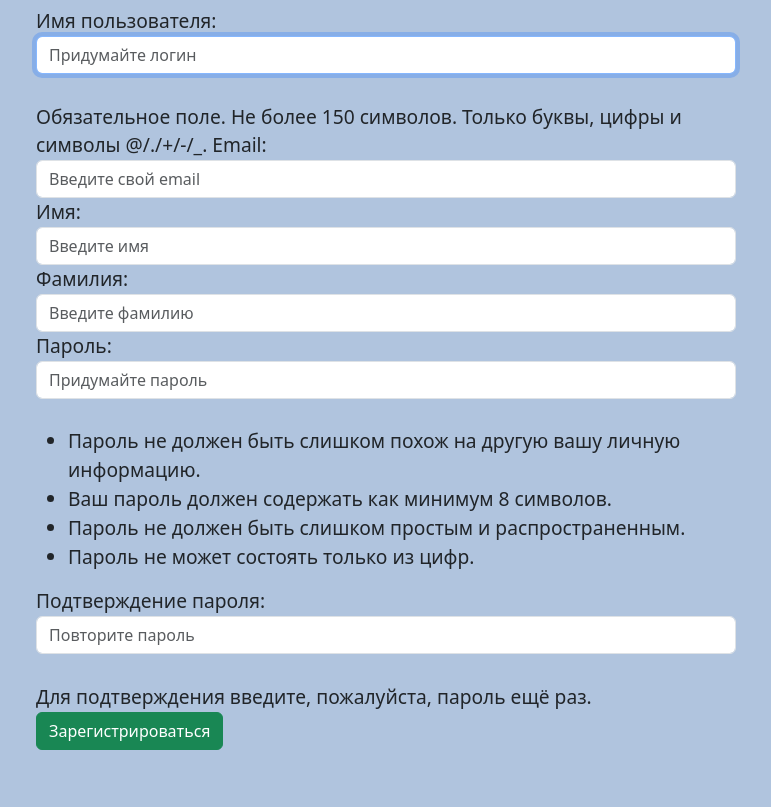
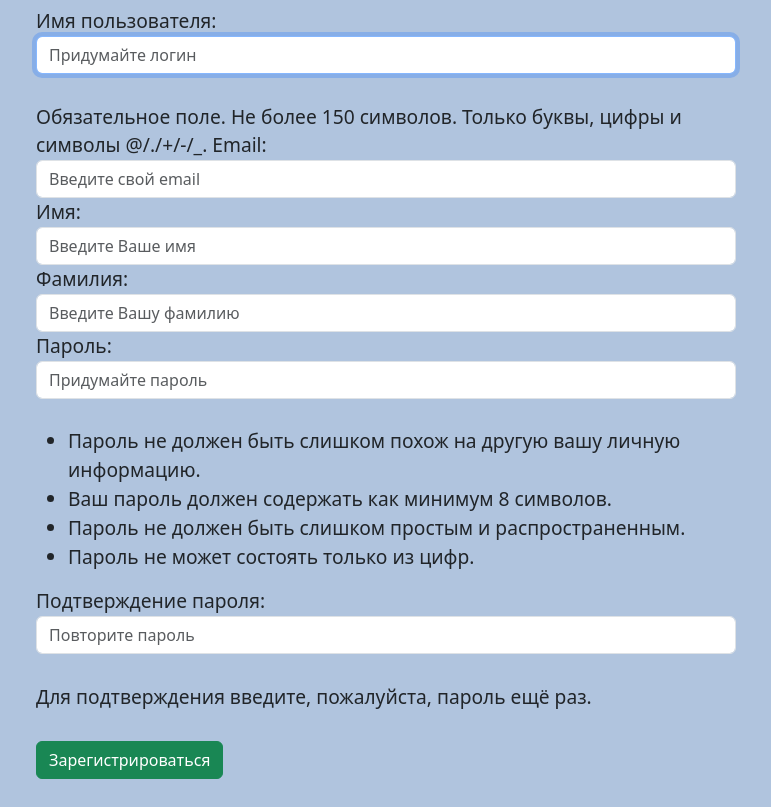
Before and after one commit to Lirikman/django_progect_dev, a Django app: page /users/register in a window 1280 px wide. Shown: the part 818-1625 px from the top of the page, without its empty margins (46-817 px from the left). Before the commit the page ends 1597 px from the top, so only its background shows below. Run offline with Django 5.2, Linux system fonts and the light colour scheme.

```diff
--- a/it_profi/users/forms.py
+++ b/it_profi/users/forms.py
@@ -20,8 +20,8 @@ class RegistrationUserForm(UserCreationForm):
         for field in self.fields:
             self.fields['username'].widget.attrs.update({'placeholder': 'Придумайте логин'})
             self.fields['email'].widget.attrs.update({'placeholder': 'Введите свой email'})
-            self.fields['first_name'].widget.attrs.update({'placeholder': 'Введите имя'})
-            self.fields['last_name'].widget.attrs.update({'placeholder': 'Введите фамилию'})
+            self.fields['first_name'].widget.attrs.update({'placeholder': 'Введите Ваше имя'})
+            self.fields['last_name'].widget.attrs.update({'placeholder': 'Введите Вашу фамилию'})
             self.fields['password1'].widget.attrs.update({'placeholder': 'Придумайте пароль'})
             self.fields['password2'].widget.attrs.update({'placeholder': 'Повторите пароль'})
             self.fields[field].widget.attrs.update({'class': 'form-control', 'autocomplete': 'off'})
--- a/it_profi/users/templates/users/registration.html
+++ b/it_profi/users/templates/users/registration.html
@@ -15,6 +15,7 @@
     <form method="post">
         {% csrf_token %}
         {{ form.as_table }}
+        <br><br>
         <button type="submit" class="btn btn-success">Зарегистрироваться</button>
         <span>{{error}}</span>
     </form> <br>
--- a/it_profi/users/views.py
+++ b/it_profi/users/views.py
@@ -14,4 +14,4 @@ class UserCreateView(CreateView):
     model = User
     template_name = 'users/registration.html'
     form_class = RegistrationUserForm
-    success_url = reverse_lazy('main:index')
+    success_url = reverse_lazy('home')
```
Also changed, not shown: it_profi/db.sqlite3.
